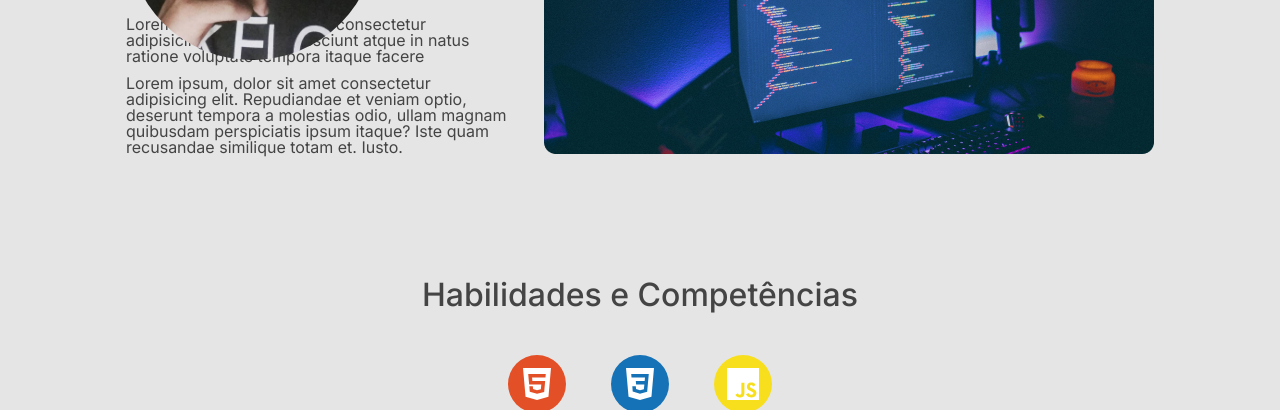
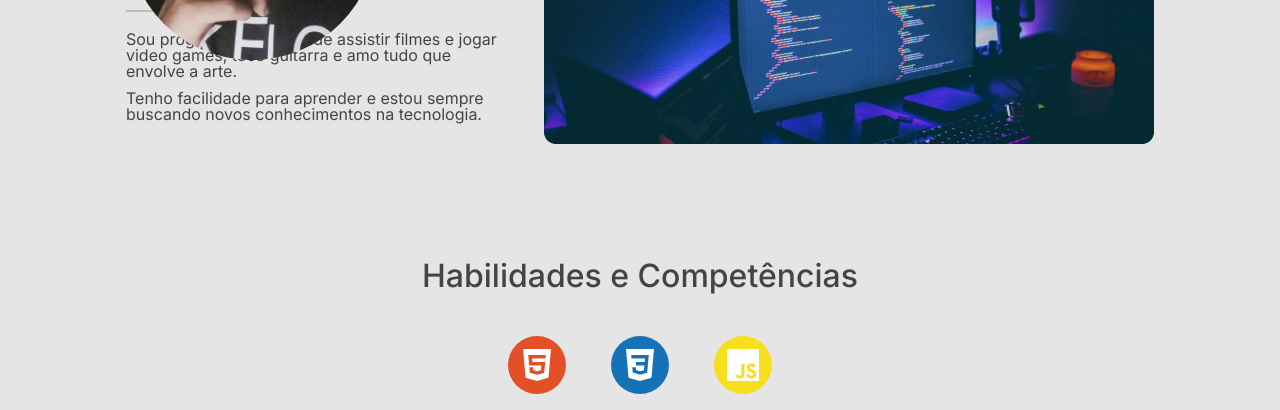
Before and after one commit to lucasmaia138/desafio-css, a plain HTML site: page index.html in a window 1280 px wide. Shown: the part 690-1100 px from the top of the page. Drawn offline with Linux system fonts and the light colour scheme.

Commit message:
adicionando descrição

```diff
--- a/index.html
+++ b/index.html
@@ -46,14 +46,10 @@
           <h3>Fortaleza - CE</h3>
           <span></span>
           <p>
-            Lorem ipsum dolor sit amet consectetur adipisicing elit. Eos et
-            nesciunt atque in natus ratione voluptate tempora itaque facere
+            Sou programador, gosto de assistir filmes e jogar video games, toco guitarra e amo tudo que envolve a arte.
           </p>
           <p>
-            Lorem ipsum, dolor sit amet consectetur adipisicing elit.
-            Repudiandae et veniam optio, deserunt tempora a molestias odio,
-            ullam magnam quibusdam perspiciatis ipsum itaque? Iste quam
-            recusandae similique totam et. Iusto.
+            Tenho facilidade para aprender e estou sempre buscando novos conhecimentos na tecnologia.
           </p>
         </article>
         <article class="info-article-2">
```
